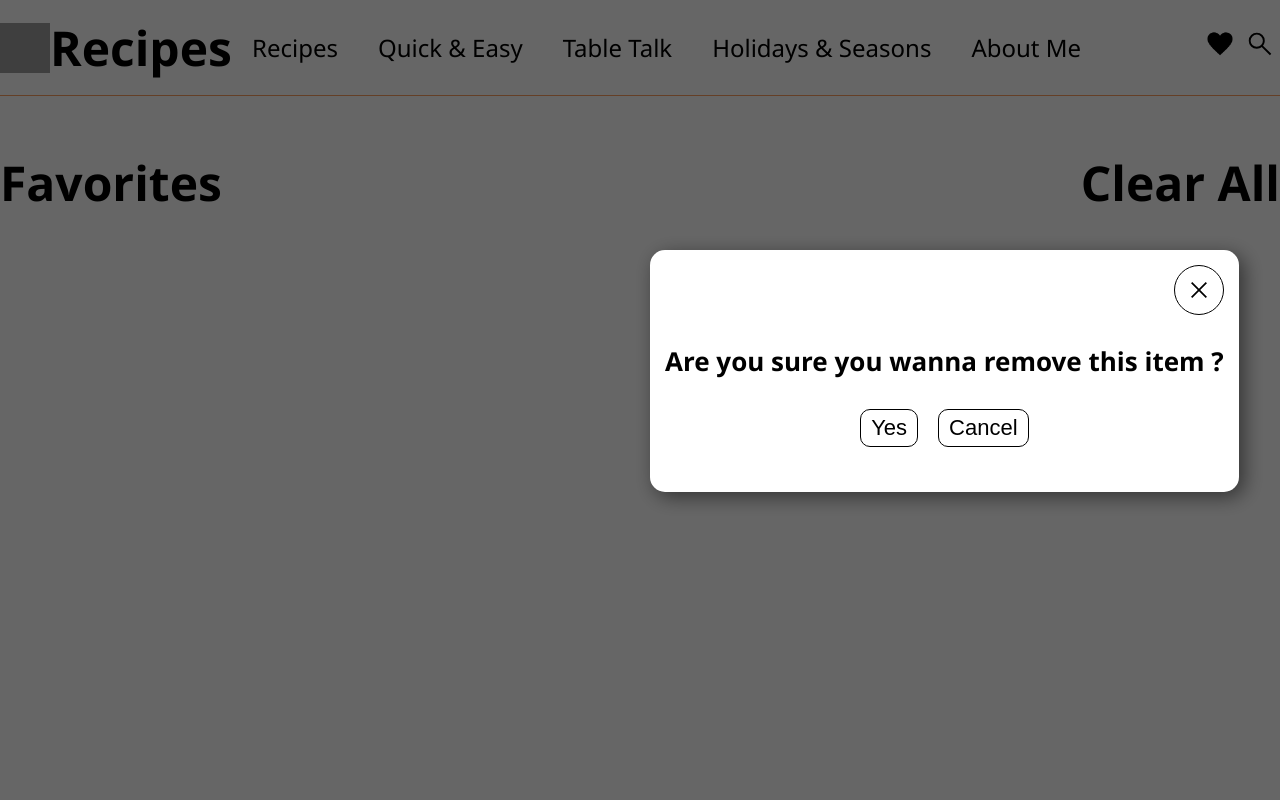
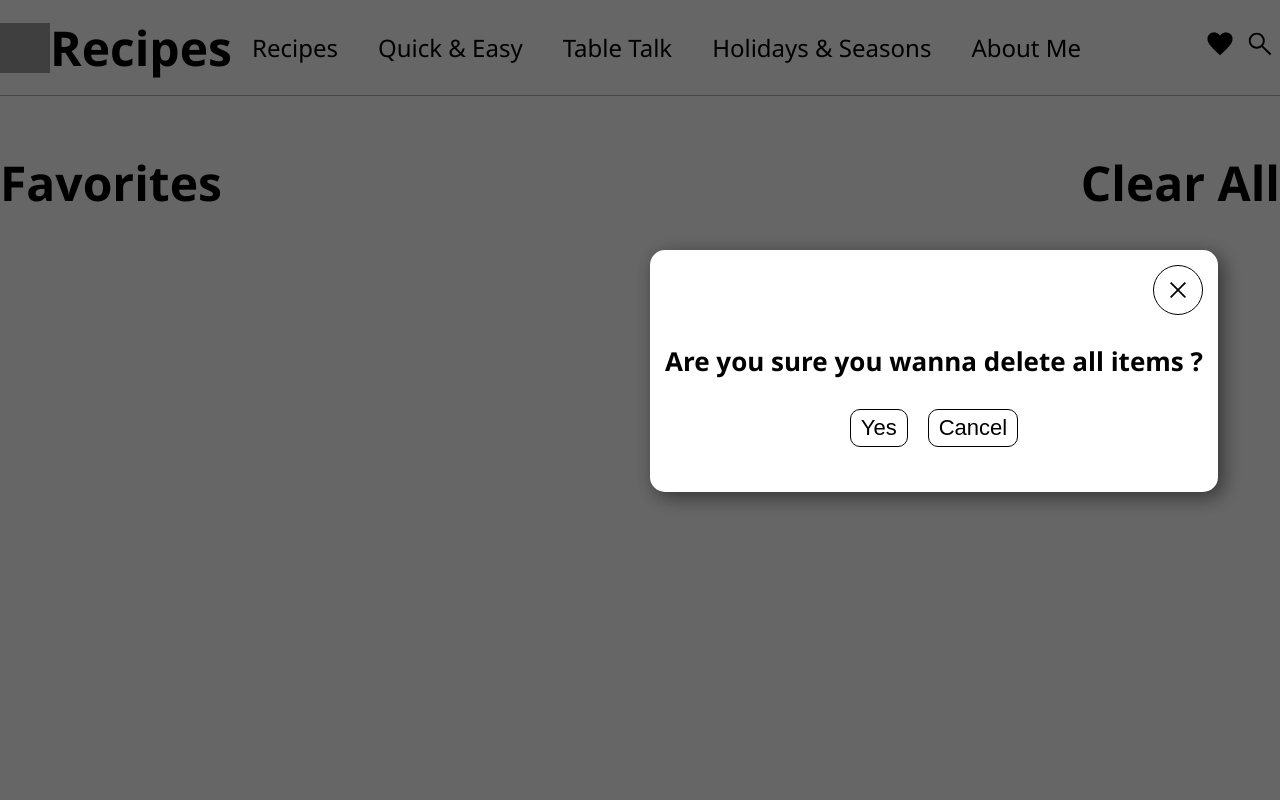
Before and after one commit to Scr00b1e/recipe-book, a Next.js app: page /favorites in a window 1280 px wide. Both pictures are taken after a click on the element "Clear All". Shown: the top 800 px of the page. Built offline with nearby package versions, Linux system fonts and the light colour scheme; grey boxes are pictures that could not be loaded.

Commit message:
added changes

```diff
--- a/component/modal/Modal.tsx
+++ b/component/modal/Modal.tsx
@@ -22,7 +22,7 @@ const Modal: React.FC<ModalType> = ({ setModalOpen }) => {
                         className={styles.modal__close}
                         onClick={() => setModalOpen(false)} />
                 </div>
-                <h1 className={styles.modal__title}>Are you sure you wanna remove this item ?</h1>
+                <h1 className={styles.modal__title}>Are you sure you wanna delete all items ?</h1>
                 <div className={styles.modal__buttons}>
                     <button onClick={onClickYes}>Yes</button>
                     <button onClick={() => setModalOpen(false)}>Cancel</button>
```
